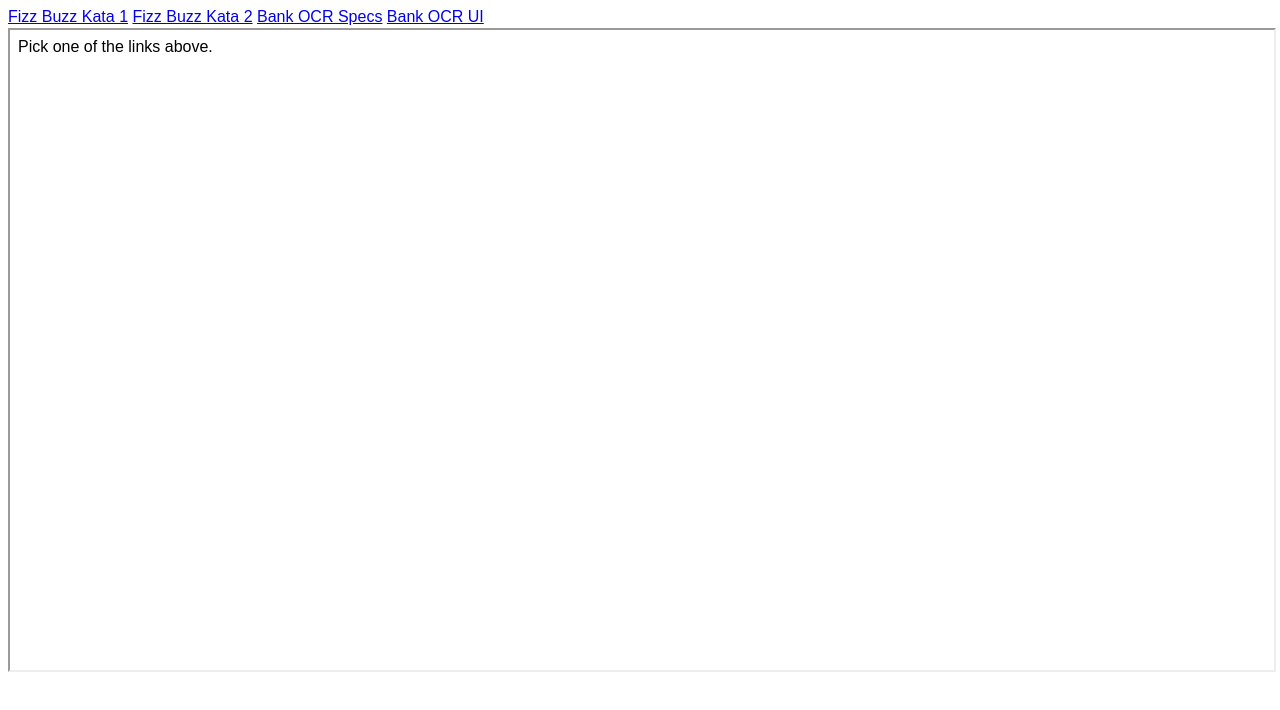
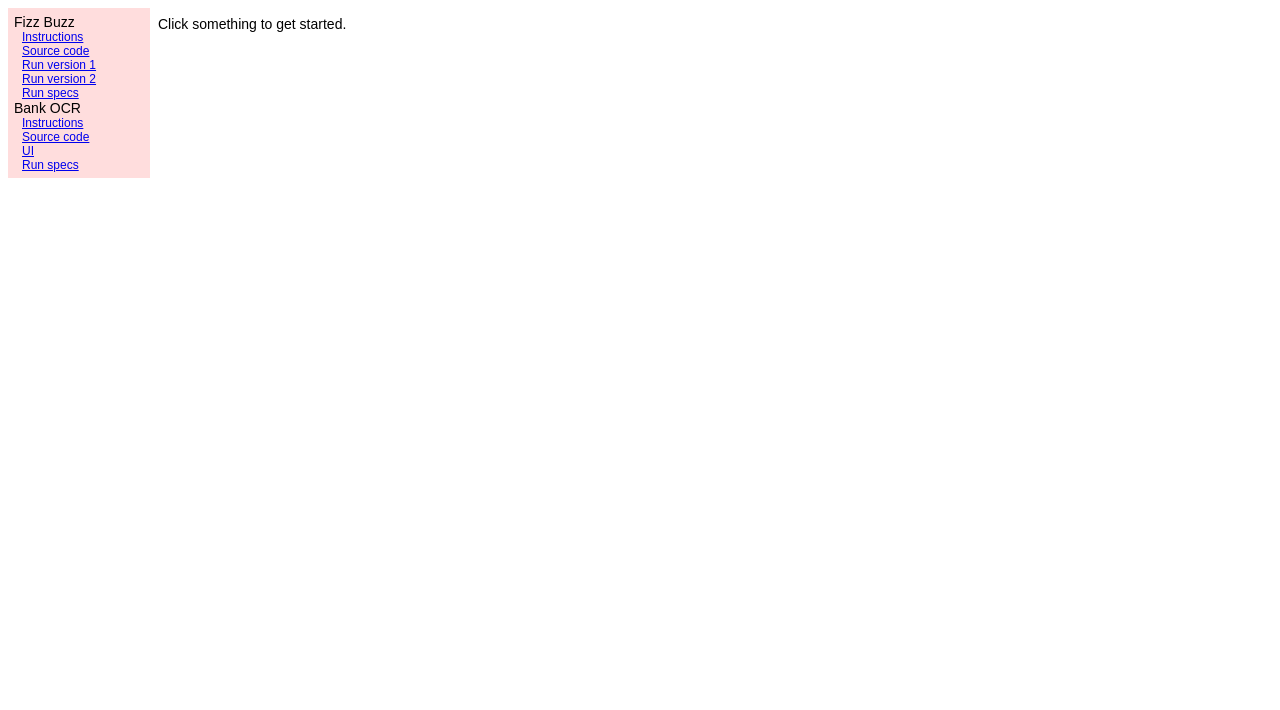
Before and after one commit to EchNet/js-katas, a website: page index.html in a window 1280 px wide. Drawn offline with Linux system fonts and the light colour scheme.

Commit message:
fix up index page format

```diff
--- a/css/styles.css
+++ b/css/styles.css
@@ -1,28 +1,37 @@
 body {
 	font-family: Arial;
+	font-size: 14px;
 }
 div {
-	margin: 2px 0px;
+	margin: 0;
 	padding: 0;
-}
-.small {
-	font-size: 12px;
 }
 h1 {
 	font-size: 24px;
 	font-weight: bold;
 	color: #58c;
 }
-.tab {
-  margin: 0px 5px;
-  color: blue;
+iframe {
+  width: 100%;
+  height: 100%;
+  border: none;
 }
-.tab.selected {
-  margin: 0px 5px;
-  color: black;
+.leftColumn {
+  float: left;
+  width: 130px;
+  padding: 6px;
+  background-color: #fdd;
 }
-.tab:hover {
-  text-decoration: underline;
+.rightColumn {
+  height: 100%;
+  margin-left: 142px;
+  border: none;
+}
+.small {
+	font-size: 12px;
+}
+.indented {
+	margin-left: 8px;
 }
 .fixedwidth {
   font-family: Courier;
--- a/empty_iframe.html
+++ b/empty_iframe.html
@@ -3,9 +3,7 @@
 <link rel="stylesheet" type="text/css" href="css/styles.css">
 </head>
 <body>
-<div>
-Pick one of the links above.
-</div>
+<div>Click something to get started.</div>
 <div>
 </body>
 </html>
--- a/index.html
+++ b/index.html
@@ -4,14 +4,19 @@
 <link rel="stylesheet" type="text/css" href="css/styles.css">
 </head>
 <body>
-<div>
-<a href="kata.html?app=fizz_buzz_1" target="iframe_a">Fizz Buzz Kata 1</a>
-<a href="kata.html?app=fizz_buzz_2" target="iframe_a">Fizz Buzz Kata 2</a>
-<a href="kata.html?app=bank_ocr_specs" target="iframe_a">Bank OCR Specs</a>
-<a href="kata.html?app=bank_ocr_ui" target="iframe_a">Bank OCR UI</a>
+<div class="leftColumn">
+<div>Fizz Buzz</div>
+<div class="indented small"><a href="http://codingdojo.org/cgi-bin/index.pl?KataFizzBuzz" target="iframe_a">Instructions</a></div>
+<div class="indented small"><a href="js/fizzbuzz.js" target="iframe_a">Source code</a></div>
+<div class="indented small"><a href="kata.html?app=fizz_buzz_1" target="iframe_a">Run version 1</a></div>
+<div class="indented small"><a href="kata.html?app=fizz_buzz_2" target="iframe_a">Run version 2</a></div>
+<div class="indented small"><a href="kata.html?app=fizz_buzz_specs" target="iframe_a">Run specs</a></div>
+<div>Bank OCR</div>
+<div class="indented small"><a href="http://codingdojo.org/cgi-bin/index.pl?KataBankOCR" target="iframe_a">Instructions</a></div>
+<div class="indented small"><a href="js/bankocr.js" target="iframe_a">Source code</a></div>
+<div class="indented small"><a href="kata.html?app=bank_ocr_ui" target="iframe_a">UI</a></div>
+<div class="indented small"><a href="kata.html?app=bank_ocr_specs" target="iframe_a">Run specs</a></div>
 </div>
-<div style="width: 100%; height: 640px;">
-<iframe src="empty_iframe.html" name="iframe_a" style="width: 100%; height: 100%"></iframe>
-</div>
+<div class="rightColumn"><iframe src="empty_iframe.html" name="iframe_a"></iframe></div>
 </body>
 </html>
--- a/server.js
+++ b/server.js
@@ -22,6 +22,9 @@ App.prototype.generateHtml = function() {
     '<link rel="stylesheet" type="text/css" href="' + appProps.stylesheet + '">\n' +
     '<title>' + appProps.title + '</title>\n' +
     '</head>\n' +
+    '<body>\n' +
+    '<h1>' + appProps.title + '</h1>\n' +
+    '</body>\n' +
     '<script>\n' +
     'var require = {\n' +
     '  baseUrl: "/js",\n' +
```
